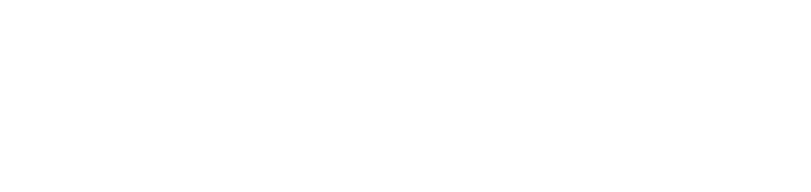
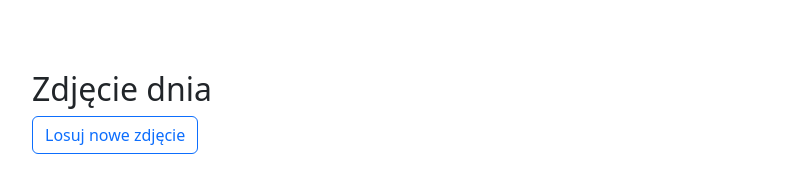
Before and after one commit to olgapiotrowska/inf04-web, a React (Vite) app in the folder zadania/mb05/: page / in a window 1280 px wide. Shown: the part 1954-2146 px from the top of the page, without its empty margins (50-861 px from the left). Before the commit the page ends 1976 px from the top, so only its background shows below. Built offline with nearby package versions, Linux system fonts and the light colour scheme; no server answers.

Commit message:
MB8: widok ZdjecieDnia, podlaczony w App

```diff
--- a/zadania/mb05/src/App.jsx
+++ b/zadania/mb05/src/App.jsx
@@ -6,6 +6,7 @@
 import Navbar from './components/Navbar'
 import AddPhotoModal from './components/AddPhotoModal'
 import FiltersOffcanvas from './components/FiltersOffcanvas'
+import ZdjecieDnia from './components/ZdjecieDania'
 
 function App() {
   const [zdjecia, setZdjecia] = useState([])
@@ -119,6 +120,8 @@
       <AddPhotoModal onDodaj={dodajZdjecie} />
 
       <FiltersOffcanvas aktywna={aktywnaKategoria} onWybierz={setAktywnaKategoria} />
+
+      <ZdjecieDnia/>
     </>
   )
 }
--- a/zadania/mb05/src/components/ZdjecieDania.jsx
+++ b/zadania/mb05/src/components/ZdjecieDania.jsx
@@ -28,8 +28,29 @@
     pobierz()
   }, [id])
 
-  return (
-    <p>zdjecie dania - tu dopiero bedzie widok</p>
+ return (
+    <div className="container mt-5 mb-5">
+      <h2>Zdjęcie dnia</h2>
+
+      {zdjecie && (
+        <>
+          <img
+            src={`https://picsum.photos/id/${id}/400/250`}
+            className="img-fluid rounded"
+            alt={zdjecie.author}
+          />
+          <p className="text-muted mt-2">Autor: {zdjecie.author}</p>
+        </>
+      )}
+
+      <button
+        className="btn btn-outline-primary"
+        disabled={isLoading}
+        onClick={() => setId(losowaId())}
+      >
+        {isLoading ? 'Losuję...' : 'Losuj nowe zdjęcie'}
+      </button>
+    </div>
   )
 }
 
```
